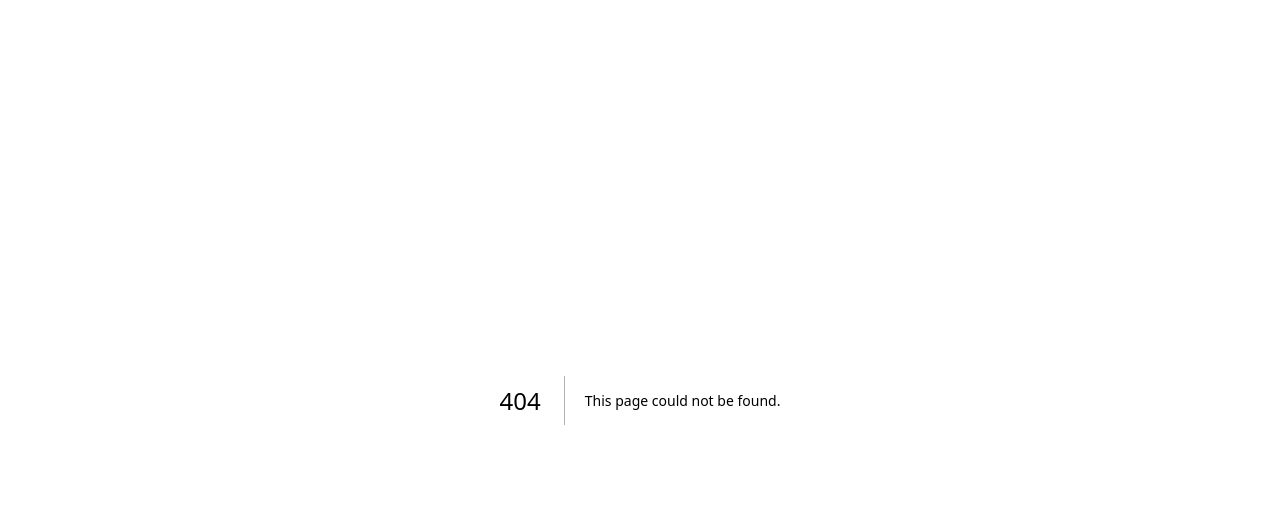
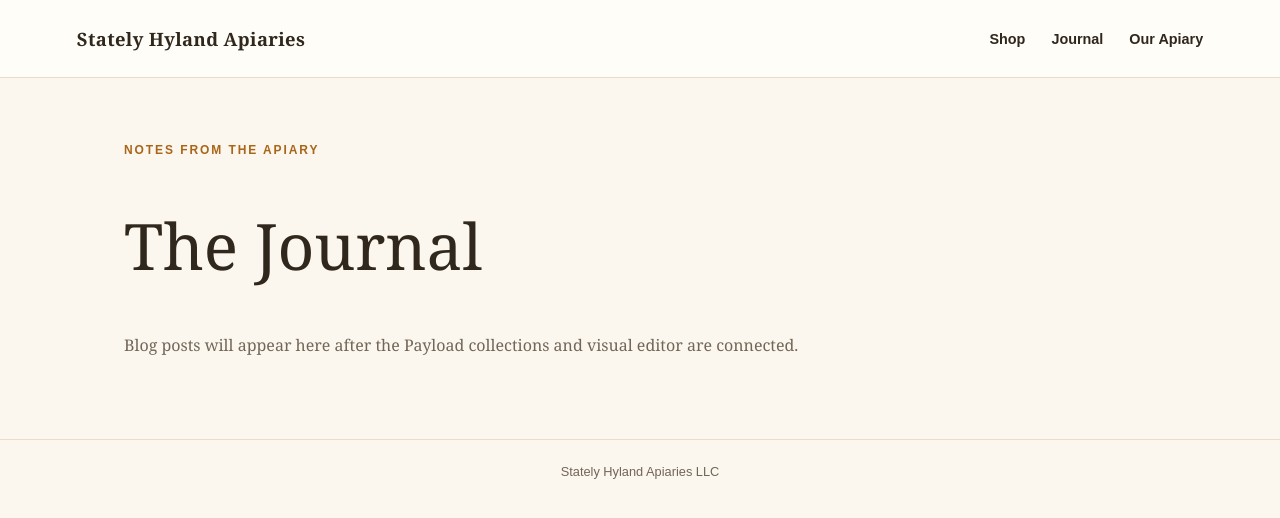
Before and after one commit to Terrhy999/SHA-Rebuild, a Next.js app: page /blog in a window 1280 px wide. Before the commit this address had no page. Shown: the top 518 px of the page. Built offline with nearby package versions, Linux system fonts and the light colour scheme.

Commit message:
Scaffold application: src/app/blog/page.tsx

```diff
--- /dev/null
+++ b/src/app/blog/page.tsx
@@ -0,0 +1,16 @@
+export default function BlogPage() {
+  return (
+    <>
+      <header className="site-header">
+        <a className="brand" href="/">Stately Hyland Apiaries</a>
+        <nav className="site-nav" aria-label="Main navigation"><a href="/shop">Shop</a><a href="/blog">Journal</a><a href="/about">Our Apiary</a></nav>
+      </header>
+      <main className="content-page">
+        <p className="eyebrow">Notes from the apiary</p>
+        <h1>The Journal</h1>
+        <p className="muted">Blog posts will appear here after the Payload collections and visual editor are connected.</p>
+      </main>
+      <footer className="site-footer">Stately Hyland Apiaries LLC</footer>
+    </>
+  )
+}
```
